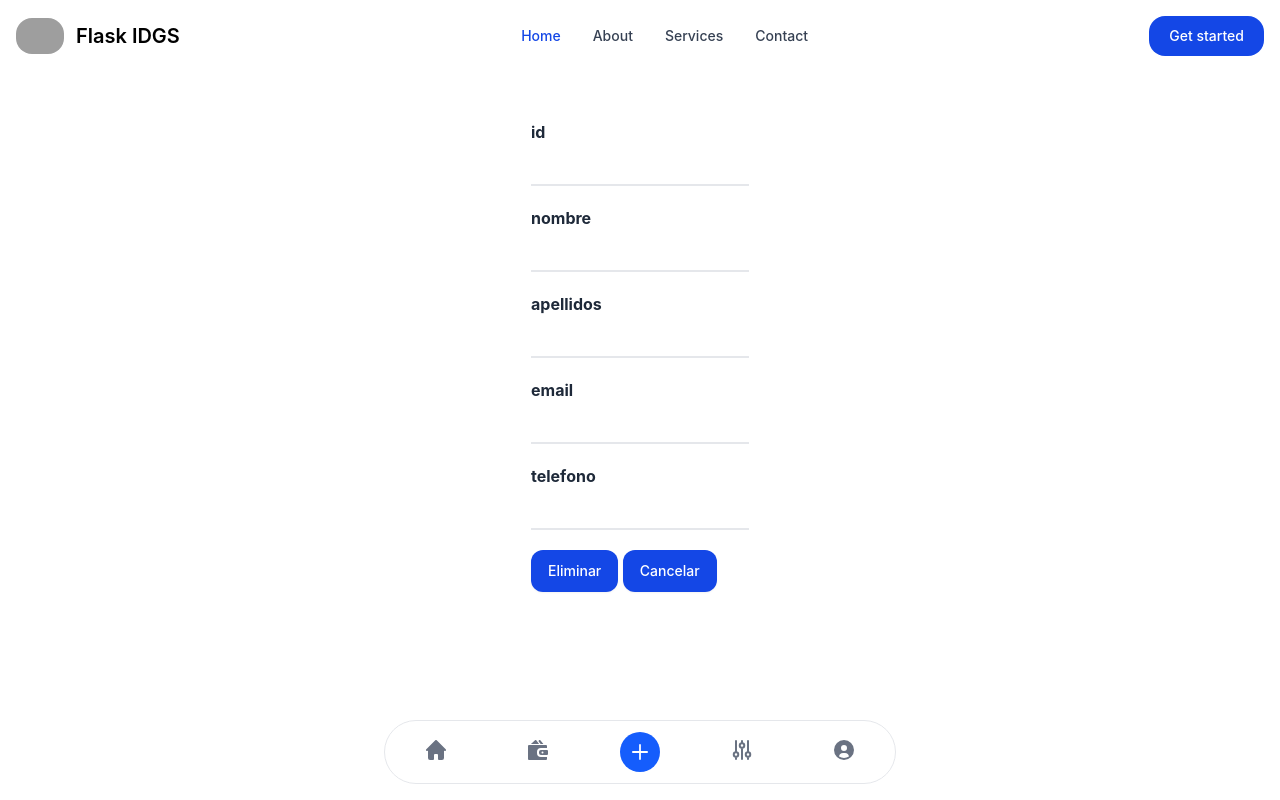
After one commit to IDGS-804-23001531/flaskBDIDGS804, a Flask app: template templates/eliminar.html in a window 1280 px wide. The commit adds this page. Run offline with Flask 3, Linux system fonts and the light colour scheme; the template is opened without the code that fills it: values that come from a table or form of the project are taken from there, others are empty; some libraries are stand-ins or nearby versions; grey boxes are pictures that could not be loaded.

Commit message:
Migraciones 21/02/2026

```diff
--- a/app.py
+++ b/app.py
@@ -2,6 +2,7 @@ from flask import Flask, render_template, request,redirect,url_for
 from flask import flash
 from flask_wtf.csrf import CSRFProtect
 from config import DevelopmentConfig
+from flask_migrate import Migrate
 from flask import g
 import forms
 from models import db
@@ -9,6 +10,8 @@ from models import Alumnos
 
 app = Flask(__name__)
 app.config.from_object(DevelopmentConfig)
+db.init_app(app)
+migrate=Migrate(app,db)
 csrf=CSRFProtect()
 
 @app.errorhandler(404)
@@ -28,12 +31,62 @@ def alumnos():
 	create_form=forms.UserForm(request.form)
 	if request.method=='POST':
 		alum=Alumnos(nombre=create_form.nombre.data,
-					apaterno=create_form.apaterno.data,
-					email=create_form.email.data)
+					apellidos=create_form.apellidos.data,
+					email=create_form.email.data,
+					telefono=create_form.telefono.data)
 		db.session.add(alum)
 		db.session.commit()
 		return redirect(url_for('index'))
 	return render_template("Alumnos.html",form=create_form)
+
+@app.route("/modificar", methods=['GET','POST'])
+def modificar():
+	create_form=forms.UserForm(request.form)
+	if request.method=='GET':
+		id=request.args.get('id')
+		# select * from alumnos where id == id
+		alum1=db.session.query(Alumnos).filter(Alumnos.id==id).first()
+		create_form.id.data=request.args.get('id')
+		create_form.nombre.data=alum1.nombre
+		create_form.apellidos.data=alum1.apellidos
+		create_form.email.data=alum1.email
+		create_form.telefono.data=alum1.telefono
+
+	if request.method=='POST':
+		id=create_form.id.data
+		# select * from alumnos where id == id
+		alum1=db.session.query(Alumnos).filter(Alumnos.id==id).first()
+		alum1.id=id
+		alum1.nombre=create_form.nombre.data
+		alum1.apellidos=create_form.apellidos.data
+		alum1.email=create_form.email.data
+		alum1.telefono=create_form.telefono.data
+		#db.session.add(alum1)
+		db.session.commit()
+		return redirect(url_for('index'))
+	return render_template("modificar.html",form=create_form)
+
+@app.route("/eliminar", methods=['GET','POST'])
+def eliminar():
+	create_form=forms.UserForm(request.form)
+	if request.method=='GET':
+		id=request.args.get('id')
+		# select * from alumnos where id == id
+		alum1=db.session.query(Alumnos).filter(Alumnos.id==id).first()
+		create_form.id.data=request.args.get('id')
+		create_form.nombre.data=alum1.nombre
+		create_form.apellidos.data=alum1.apellidos
+		create_form.email.data=alum1.email
+		create_form.telefono.data=alum1.telefono
+
+	if request.method=='POST':
+		id=create_form.id.data
+		# select * from alumnos where id == id
+		alum=Alumnos.query.get(id)
+		db.session.delete(alum)
+		db.session.commit()
+		return redirect(url_for('index'))
+	return render_template("eliminar.html",form=create_form)
 
 @app.route("/detalles", methods=['GET','POST'])
 def detalles():
@@ -44,13 +97,12 @@ def detalles():
 		alum1=db.session.query(Alumnos).filter(Alumnos.id==id).first()
 		id=request.args.get('id')
 		nombre=alum1.nombre
-		apaterno=alum1.apaterno
+		apellidos=alum1.apellidos
 		email=alum1.email
-	return render_template('detalles.html', id=id,nombre=nombre,apaterno=apaterno,email=email)
+	return render_template('detalles.html', id=id,nombre=nombre,apellidos=apellidos,email=email)
 
 if __name__ == '__main__':
 	csrf.init_app(app)
-	db.init_app(app)
 
 	with app.app_context():
 		db.create_all()
--- a/forms.py
+++ b/forms.py
@@ -13,10 +13,13 @@ class UserForm(Form):
         validators.DataRequired(message="El nombre es requerido"),
         validators.length(min=4,max=20, message='requiere min=4 max=20')
     ])
-    apaterno=StringField("apaterno", [
+    apellidos=StringField("apellidos", [
         validators.DataRequired(message="El apellido es requerido")
     ])
     email=EmailField("email", [
         validators.Email(message="El apellido es requerido"),
         validators.Email(message='Ingrese un email valido')
     ])
+    telefono=StringField("telefono", [
+        validators.DataRequired(message="El telefono es requerido")
+    ])
--- a/models.py
+++ b/models.py
@@ -7,6 +7,7 @@ class Alumnos(db.Model):
     __tablename__='alumnos'
     id=db.Column(db.Integer,primary_key=True)
     nombre=db.Column(db.String(50))
-    apaterno=db.Column(db.String(50))
-    email=db.Column(db.String(50))
+    apellidos=db.Column(db.String(200))
+    email=db.Column(db.String(120))
+    telefono=db.Column(db.String(20))
     create_date=db.Column(db.DateTime, default=datetime.datetime.now)
--- a/templates/detalles.html
+++ b/templates/detalles.html
@@ -34,7 +34,7 @@
     <div class="flex flex-col items-center">
         <img class="w-16 h-16 mb-4 rounded-full" src="{{ url_for('static', filename='img/iconoPersona.png') }}"
             alt="Persona">
-        <h5 class="mb-1 text-lg font-semibold tracking-tight text-heading">{{ nombre }} {{ apaterno }}</h5>
+        <h5 class="mb-1 text-lg font-semibold tracking-tight text-heading">{{ nombre }} {{ apellidos }}</h5>
         <span class="text-sm text-body">{{ email }}</span>
         <div class="flex mt-4 md:mt-6 gap-4">
             <button type="button" onclick="window.location.href='/'" class="inline-flex items-center text-white bg-brand box-border border border-transparent hover:bg-brand-strong focus:ring-4 focus:ring-brand-medium shadow-xs font-medium leading-5 rounded-base text-sm px-4 py-2.5 focus:outline-none">
--- /dev/null
+++ b/templates/eliminar.html
@@ -0,0 +1,27 @@
+{% extends "layout.html" %}
+{% block container %}
+{% import "_macros.html" as macros %}
+
+<form class="max-w-md mx-auto" method="POST" action="{{ url_for('eliminar') }}">
+    <input type="hidden" name="csrf_token" value="{{ csrf_token() }}">
+    <br> <br>
+    <div class="relative z-0 w-full mb-5 group">
+        {{macros.camposNuevos(form.id, class="block py-2.5 px-0 w-full text-sm text-heading bg-transparent border-0 border-b-2 border-default-medium appearance-none focus:outline-none focus:ring-0 focus:border-brand peer")}}
+    </div>
+    <div class="relative z-0 w-full mb-5 group">
+        {{macros.camposNuevos(form.nombre, class="block py-2.5 px-0 w-full text-sm text-heading bg-transparent border-0 border-b-2 border-default-medium appearance-none focus:outline-none focus:ring-0 focus:border-brand peer")}}
+    </div>
+    <div class="relative z-0 w-full mb-5 group">
+        {{macros.camposNuevos(form.apellidos, class="block py-2.5 px-0 w-full text-sm text-heading bg-transparent border-0 border-b-2 border-default-medium appearance-none focus:outline-none focus:ring-0 focus:border-brand peer")}}
+    </div>
+    <div class="relative z-0 w-full mb-5 group">
+        {{macros.camposNuevos(form.email, class="block py-2.5 px-0 w-full text-sm text-heading bg-transparent border-0 border-b-2 border-default-medium appearance-none focus:outline-none focus:ring-0 focus:border-brand peer")}}
+    </div>
+    <div class="relative z-0 w-full mb-5 group">
+        {{macros.camposNuevos(form.telefono, class="block py-2.5 px-0 w-full text-sm text-heading bg-transparent border-0 border-b-2 border-default-medium appearance-none focus:outline-none focus:ring-0 focus:border-brand peer")}}
+    </div>
+    <button type="submit" class="text-white bg-brand box-border border border-transparent hover:bg-brand-strong focus:ring-4 focus:ring-brand-medium shadow-xs font-medium leading-5 rounded-base text-sm px-4 py-2.5 focus:outline-none">Eliminar</button>
+    <button type="button" onclick="window.location.href='/'" class="text-white bg-brand box-border border border-transparent hover:bg-brand-strong focus:ring-4 focus:ring-brand-medium shadow-xs font-medium leading-5 rounded-base text-sm px-4 py-2.5 focus:outline-none">Cancelar</button>
+</form>
+
+{% endblock%}
```
Also changed, not shown: templates/Alumnos.html (+10 -1 lines), templates/index.html (+9 -2 lines), templates/modificar.html (added, +27 -0 lines).
